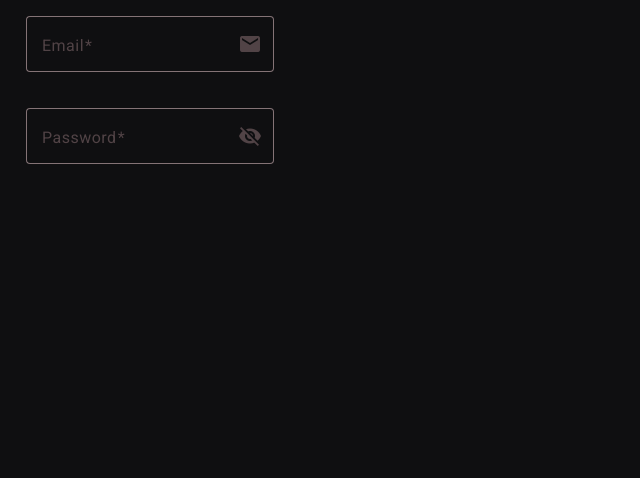
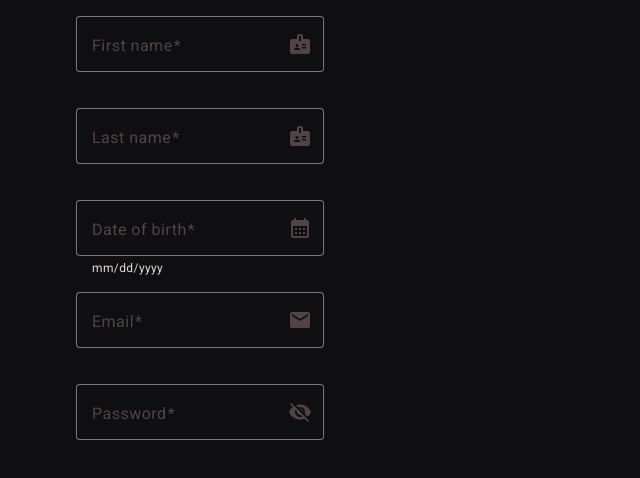
Before and after one commit to chopsticks-user/Springular, an Angular app in the folder frontend/: page /signup in a window 1280 px wide. Shown: the top 478 px of the page, without its empty margins (0-640 px from the left). Built offline with nearby package versions, Linux system fonts and the light colour scheme.

Commit message:
Add login and signup models

```diff
--- a/frontend/src/app/components/login/login.component.css
+++ b/frontend/src/app/components/login/login.component.css
@@ -8,7 +8,7 @@
   flex-direction: column;
   justify-content: center;
   align-items: center;
-  width: 300px;
+  width: 400px;
 }
 
 mat-hint {
@@ -18,3 +18,9 @@ mat-hint {
 #mat-input-0 {
   color: var(--text-color);
 }
+#mat-input-1 {
+  color: var(--text-color);
+}
+#mat-input-2 {
+  color: var(--text-color);
+}
--- a/frontend/src/app/components/signup/signup.component.css
+++ b/frontend/src/app/components/signup/signup.component.css
@@ -8,7 +8,7 @@
   flex-direction: column;
   justify-content: center;
   align-items: center;
-  width: 300px;
+  width: 400px;
 }
 
 mat-hint {
@@ -18,3 +18,12 @@ mat-hint {
 #mat-input-0 {
   color: var(--text-color);
 }
+#mat-input-1 {
+  color: var(--text-color);
+}
+#mat-input-2 {
+  color: var(--text-color);
+}
+#mat-input-3 {
+  color: var(--text-color);
+}
--- a/frontend/src/app/components/signup/signup.component.html
+++ b/frontend/src/app/components/signup/signup.component.html
@@ -1,5 +1,29 @@
 <div class="container">
   <form [formGroup]="signup">
+    <p>
+      <mat-form-field appearance="outline" color="primary">
+        <mat-label>First name</mat-label>
+        <input formControlName="firstName" matInput />
+        <mat-icon matSuffix>badge</mat-icon>
+        <mat-hint></mat-hint>
+      </mat-form-field>
+    </p>
+    <p>
+      <mat-form-field appearance="outline">
+        <mat-label>Last name</mat-label>
+        <input formControlName="lastName" matInput />
+        <mat-icon matSuffix>badge</mat-icon>
+        <mat-hint></mat-hint>
+      </mat-form-field>
+    </p>
+    <p>
+      <mat-form-field appearance="outline">
+        <mat-label>Date of birth</mat-label>
+        <input formControlName="dateOfBirth" matInput />
+        <mat-icon matSuffix>calendar_month</mat-icon>
+        <mat-hint>mm/dd/yyyy</mat-hint>
+      </mat-form-field>
+    </p>
     <p>
       <mat-form-field appearance="outline">
         <mat-label>Email</mat-label>
--- a/frontend/src/app/components/signup/signup.component.ts
+++ b/frontend/src/app/components/signup/signup.component.ts
@@ -8,6 +8,8 @@ import {
 import { MatFormFieldModule } from '@angular/material/form-field';
 import { MatIconModule } from '@angular/material/icon';
 import { MatInputModule } from '@angular/material/input';
+import { MatDatepickerModule } from '@angular/material/datepicker';
+import { provideNativeDateAdapter } from '@angular/material/core';
 
 @Component({
   selector: 'app-signup',
@@ -17,12 +19,17 @@ import { MatInputModule } from '@angular/material/input';
     MatInputModule,
     MatIconModule,
     ReactiveFormsModule,
+    MatDatepickerModule,
   ],
+  providers: [provideNativeDateAdapter()],
   templateUrl: './signup.component.html',
   styleUrl: './signup.component.css',
 })
 export class SignupComponent {
   signup: FormGroup = new FormGroup({
+    firstName: new FormControl('', [Validators.required]),
+    lastName: new FormControl('', [Validators.required]),
+    dateOfBirth: new FormControl('', [Validators.required]),
     email: new FormControl('', [Validators.email, Validators.required]),
     password: new FormControl('', [
       Validators.required,
--- a/frontend/src/app/components/welcome/welcome.component.html
+++ b/frontend/src/app/components/welcome/welcome.component.html
@@ -4,9 +4,9 @@
     <button mat-flat-button (click)="openAuthModal()">Get Started</button>
     <dialog #authModal>
       @if (showLogin){
-      <app-login></app-login>
+      <app-login #loginModalContent></app-login>
       }@else {
-      <app-signup></app-signup>
+      <app-signup #signupModalContent></app-signup>
       }
       <button (click)="closeAuthModal()">Close</button>
     </dialog>
--- a/frontend/src/app/components/welcome/welcome.component.ts
+++ b/frontend/src/app/components/welcome/welcome.component.ts
@@ -21,6 +21,13 @@ import { SignupComponent } from '../signup/signup.component';
 })
 export class WelcomeComponent {
   @ViewChild('authModal') authModal!: ElementRef<HTMLDialogElement>;
+
+  @ViewChild('loginModalContent')
+  loginModalContent!: ElementRef<LoginComponent>;
+
+  @ViewChild('signupModalContent')
+  signupModalContent!: ElementRef<SignupComponent>;
+
   showLogin: boolean = false;
 
   openAuthModal() {
--- /dev/null
+++ b/frontend/src/app/models/login-info.ts
@@ -0,0 +1,4 @@
+export interface LoginInfo {
+  email: string;
+  password: string;
+}
```
Also changed, not shown: frontend/src/app/models/signup-info.ts (added, +7 -0 lines).
